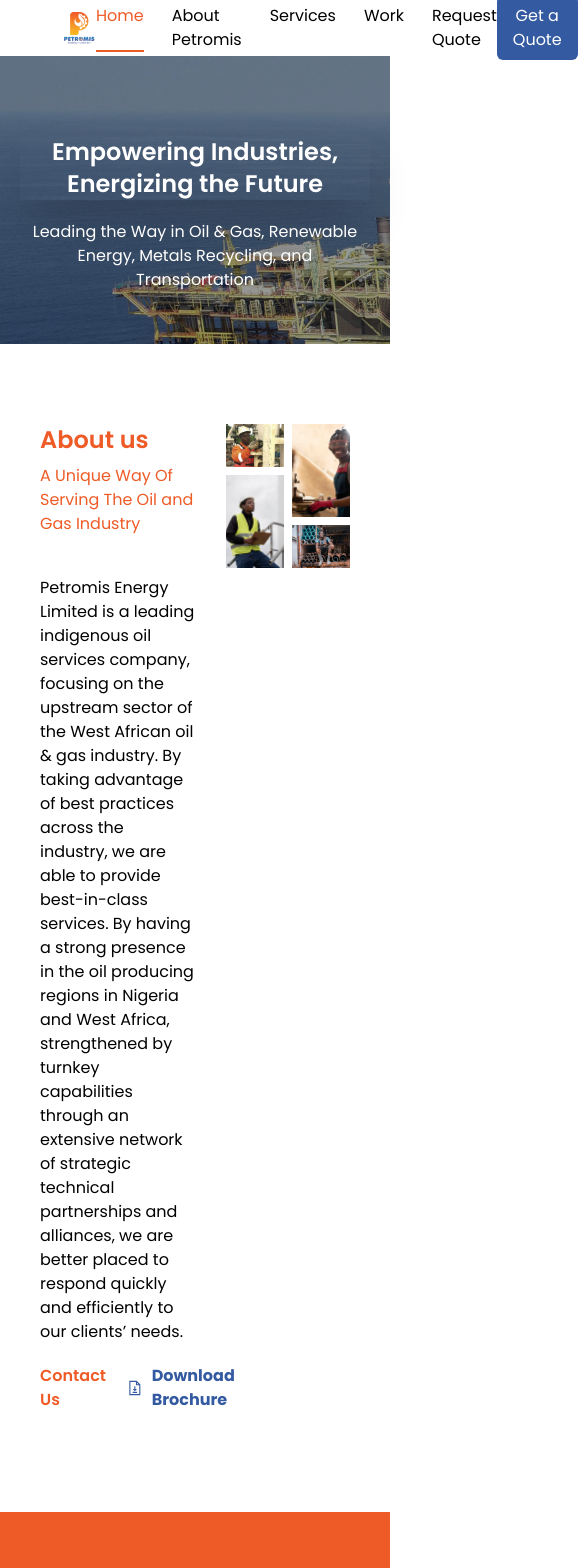
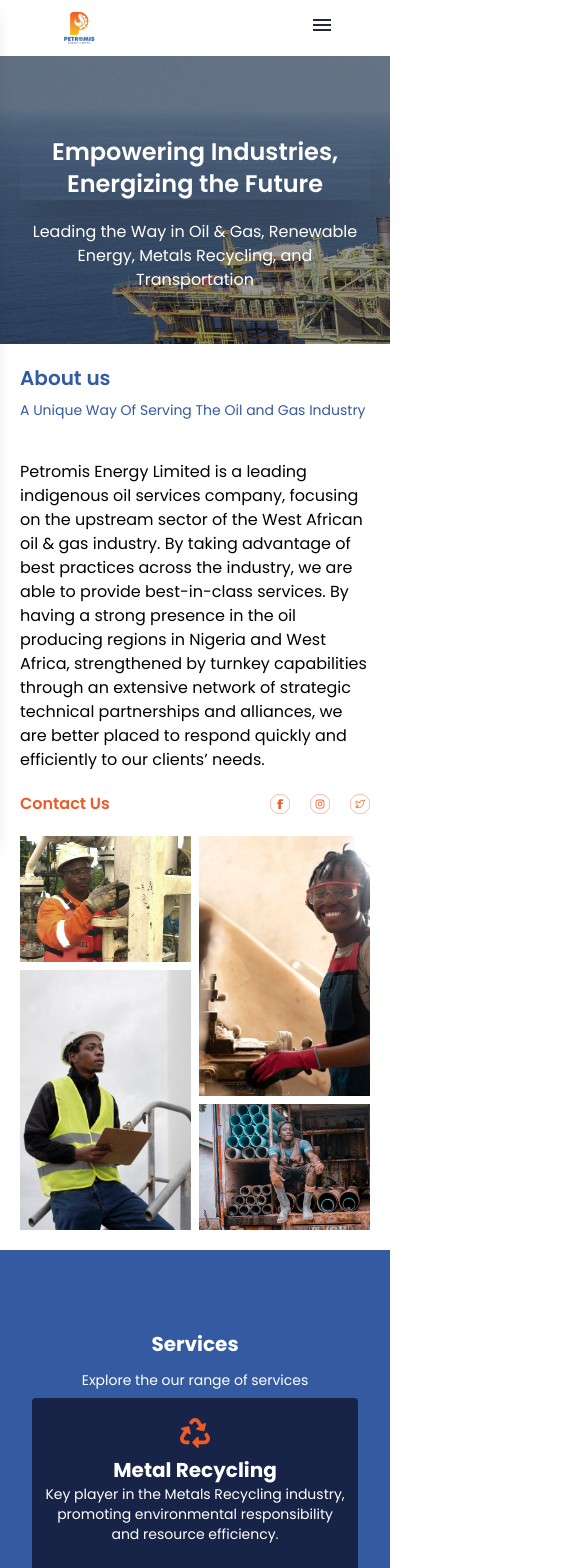
Before and after one commit to MargretEdeh/Petromis, a React (Vite) app: page / in a window 390 px wide. Shown: the top 1568 px of the page, 578 px wide, since content can reach past the window. Built offline with nearby package versions, Linux system fonts and the light colour scheme.

Commit message:
responsiveness

```diff
--- a/src/components/AboutPAge.tsx
+++ b/src/components/AboutPAge.tsx
@@ -5,15 +5,19 @@
 import pic2 from "../assets/Images/pic2.png";
 import pic3 from "../assets/Images/pic3.png";
 import pic4 from "../assets/Images/pic4.png";
+import facebook from "../assets/Images/facebook.svg"
+import insta from "../assets/Images/insta.svg"
+import twitter from "../assets/Images/twitter.svg"
+
 
 
 export default function AboutPAge() {
   return (
-    <div className="w-full flex justify-between font-poppins px-10 py-20">
-      <div className="w-1/2">
-        <div className="text-primary flex flex-col gap-2 mb-10">
-          <p className="font-semibold text-2xl"> About us</p>
-          <p>A Unique Way Of Serving The Oil and Gas Industry</p>
+    <div className="w-full md:flex justify-between font-poppins px-5 py-5 md:px-10 md:py-20">
+      <div className="md:w-1/2">
+        <div className="text-secondary flex flex-col gap-2 mb-10">
+          <p className="font-semibold text-xl md:text-2xl"> About us</p>
+          <p className="text-sm md:text-base">A Unique Way Of Serving The Oil and Gas Industry</p>
         </div>
         <p>
           {" "}
@@ -26,17 +30,18 @@
           strategic technical partnerships and alliances, we are better placed
           to respond quickly and efficiently to our clients’ needs.
         </p>
-        <div className="my-5 flex items-center gap-5">
+        <div className="my-5 flex justify-between items-center gap-5">
           <p className="text-primary font-semibold " >
           Contact Us
           </p>
-          <div className="text-secondary gap-2 font-bold flex items-center ">
-            <LiaFileDownloadSolid className="text-3xl" />{" "}
-            <p>Download Brochure</p>{" "}
+          <div className='flex  items-center gap-5'>
+          <img className=' w-5 md:w-10' src={facebook}/>
+          <img className=' w-5 md:w-10'  src={insta}/>
+          <img className=' w-5 md:w-10'  src={twitter}/>
           </div>
         </div>
       </div>
-        <div className="relative w-[40%]  h-full grid grid-cols-2 grid-rows-2 gap-2">
+        <div className="relative md:w-[40%]  h-full grid grid-cols-2 grid-rows-2 gap-2">
           <div className="col-span-1 row-span-1">
             <img
               src={pic1}
--- a/src/components/FreeQuote.tsx
+++ b/src/components/FreeQuote.tsx
@@ -3,8 +3,8 @@
 
 export default function FreeQuote() {
   return (
-    <div className='px-10 py-20 flex items-center justify-between w-full'>
-        <div className='w-1/2'>
+    <div className='md:px-10 px-5 py-20 flex flex-col md:flex-row items-center justify-between w-full'>
+        <div className='md:w-1/2'>
             <div className='text-secondary' >
                 <p className='text-2xl font-bold'>Get Free Quote</p>
                 <p>Get a Free Quote and Let's Make It Happen</p>
@@ -18,8 +18,8 @@
             </form>
 
         </div>
-        <div className='w-1/2 flex justify-end'>
-            <img className='   border-8 shadow-2xl object-cover rounded-tl-full border-secondary w-[70%]' src={ovalpic} alt='pic'/>
+        <div className='md:w-1/2 flex justify-center md:justify-end'>
+            <img className='   border-8 shadow-2xl object-cover rounded-tl-full border-secondary md:w-[70%]' src={ovalpic} alt='pic'/>
         </div>
     </div>
   )
--- a/src/components/Header.tsx
+++ b/src/components/Header.tsx
@@ -1,13 +1,20 @@
-import React from "react";
+import React, {useState} from "react";
 import petromisLogo from "../assets/Images/petromisLogo.png";
 import { NavLink } from "react-router-dom";
+import { MdMenu } from "react-icons/md";
 import Button from "./Button";
 
 export default function Header() {
+  const [isMenuOpen, setIsMenuOpen] = useState(false);
+
+  const toggleMenu = () => {
+    setIsMenuOpen(!isMenuOpen);
+  };
+
   return (
     <div className="w-full font-poppins  h-14 flex items-center justify-between px-14 py-4  ">
       <img src={petromisLogo} alt="logo" />
-      <div className="flex gap-7 ">
+      <div className=" hidden md:flex gap-7 ">
         <NavLink
           to="/"
           className={({ isActive }) =>
@@ -22,11 +29,61 @@
         <NavLink to="#">Work</NavLink>
         <NavLink to="#">Request Quote</NavLink>
       </div>
-      <div>
+      <div className=" hidden md:flex">
         <Button size="md" className="bg-secondary py-2 text-white rounded-md">
           Get a Quote{" "}
         </Button>
       </div>
+      <div   > <button  onClick={toggleMenu} className="text-gray-800">
+           <MdMenu className="text-2xl"/>
+          </button>
+          </div>
+          {isMenuOpen && (
+        <div className="fixed inset-0 bg-black bg-opacity-50 z-40 " onClick={toggleMenu}></div>
+      )}
+          <div
+        className={`fixed z-40 top-0 left-0 h-full bg-white shadow-lg transform ${
+          isMenuOpen ? "translate-x-0" : "-translate-x-full"
+        } transition-transform duration-300 w-[70%] ease-in-out lg:hidden`}
+      >
+        <div className="flex justify-between  items-center p-4">
+      <img src={petromisLogo} alt="logo" />
+          <button onClick={toggleMenu} className="text-gray-800">
+            <svg
+              className="w-6 h-6"
+              fill="none"
+              stroke="currentColor"
+              viewBox="0 0 24 24"
+              xmlns="http://www.w3.org/2000/svg"
+            >
+              <path
+                strokeLinecap="round"
+                strokeLinejoin="round"
+                strokeWidth="2"
+                d="M6 18L18 6M6 6l12 12"
+              ></path>
+            </svg>
+          </button>
+        </div>
+        <nav className="flex flex-col gap-7 p-4">
+          <NavLink to="/" onClick={toggleMenu} className="text-primary">
+            Home
+          </NavLink>
+          <NavLink to="#" onClick={toggleMenu} className="text-primary">
+            About Petromis
+          </NavLink>
+          <NavLink to="#" onClick={toggleMenu} className="text-primary">
+            Services
+          </NavLink>
+          <NavLink to="#" onClick={toggleMenu} className="text-primary">
+            Work
+          </NavLink>
+          <NavLink to="#" onClick={toggleMenu} className="text-primary">
+            Request Quote
+          </NavLink>
+        </nav>
+      </div>
+
     </div>
   );
 }
--- a/src/components/ServicesPage.tsx
+++ b/src/components/ServicesPage.tsx
@@ -10,12 +10,12 @@
 
 export default function ServicesPage() {
   return (
-    <div className="bg-primary font-poppins py-20 px-10">
+    <div className="bg-secondary font-poppins py-20 md:px-10">
       <div className="flex text-white flex-col items-center gap-3">
-        <p className="font-bold text-3xl"> Services </p>
-        <p>Explore the our range of services</p>
+        <p className="font-bold text-xl md:text-3xl"> Services </p>
+        <p className="text-sm md:text-base">Explore the our range of services</p>
       </div>
-      <div>
+      <div className="hidden md:block">
         <Swiper
           modules={[Navigation, Pagination]}
           spaceBetween={0}
@@ -39,9 +39,22 @@
           ))}
         </Swiper>
       </div>
+      <div>
+      {data.map((data) => (
+              <div key={data.text}
+                className={`rounded my-2 gap-2 bg-sub mx-8 flex items-center md:w-[310px] flex-col px-3 py-5 h-52 `}
+              >
+                <div className="text-3xl text-primary ">{data.icons} </div>
+                <div className={`text-${data.text} flex flex-col text-sm items-center text-center`}>
+                  <h2 className="text-xl font-bold">{data.title}</h2>
+                  <p className="text-center">{data.content}</p>
+                </div>
+              </div>
+          ))}
+      </div>
 
       <div className="mx-auto flex my-10 text-white items-center justify-center">
-        <Button size="md" className="rounded-2xl px-3 py-3 bg-secondary">Get a Quote!</Button>
+        <Button size="md" className="rounded-2xl px-3 py-3 bg-primary">Get a Quote!</Button>
       </div>
 
     </div>
--- a/src/components/TheWorks.tsx
+++ b/src/components/TheWorks.tsx
@@ -11,7 +11,7 @@
 
 const TheWorks: React.FC<TheWorksProps> = ({ img, content, sub, link, bgcolor }) => {
   return (
-    <div className=" w-[90%] shadow-2xl rounded-xl">
+    <div className=" md:w-[90%] shadow-2xl rounded-xl">
       <img className=" object-cover " src={img} />
       <div className="px-5 flex py-3  flex-col items-start font-semibold gap-3 ">
         <p className={`bg-${bgcolor} py-1 px-2 rounded-lg`}>{sub} </p>
--- a/src/components/WorksPage.tsx
+++ b/src/components/WorksPage.tsx
@@ -7,12 +7,12 @@
 
 export default function WorksPage() {
   return (
-    <div className="bg-white flex flex-col w-full py-10 px-10">
+    <div className="bg-white flex flex-col w-full py-10 px-5 md:px-10">
       <div className="flex flex-col items-center text-primary">
-        <p className="font-bold text-3xl ">Works</p>
-        <p>A Unique Way Of Serving The Oil and Gas Industry</p>
+        <p className="font-bold text-xl md:text-3xl ">Works</p>
+        <p className="text-xs md:text-base">A Unique Way Of Serving The Oil and Gas Industry</p>
       </div>
-      <div className=" w-full gap-y-5 my-5 grid grid-cols-3">
+      <div className=" w-full flex flex-col items-center  gap-y-5 my-5 md:grid md:grid-cols-3">
       {Array.from({ length: 6 }, (_, i) => (
         <TheWorks
         key={i}
@@ -25,7 +25,7 @@
     ))}
 
       </div>
-      <div className="flex my-5 justify-center"> <Button size="md" className="bg-primary font-semibold text-white rounded-md px-10 py-2 ">View All...</Button> </div>
+      <div className="flex my-5 justify-center"> <Button size="md" className="bg-primary font-semibold text-white rounded-md md:px-10 py-2 ">View All...</Button> </div>
     </div>
   );
 }
--- a/src/constants/data.tsx
+++ b/src/constants/data.tsx
@@ -7,7 +7,7 @@
     title: "Metal Recycling",
     content:
       "Key player in the Metals Recycling industry, promoting environmental responsibility and resource efficiency.",
-    bgcolor: "secondary",
+    bgcolor: "sub",
     text:"white"
   },
   {
@@ -21,7 +21,7 @@
     icons: <MdAutorenew />,
     title: "Renewable Energy",
     content: "The company contributes to the development and implementation of clean and sustainable energy solutions, playing a pivotal role in Nigeria's transition to a greener future.",
-    bgcolor: "secondary",
+    bgcolor: "sub",
     text:"white"
   },
   {
--- a/tailwind.config.js
+++ b/tailwind.config.js
@@ -8,7 +8,8 @@
     extend: {
       colors:{
         secondary: "#345AA1",
-        primary:"#EE5B26"
+        primary:"#EE5B26",
+        sub:"#182447"
       },
       fontFamily: {
         poppins: ['Poppins', 'sans-serif'],
```
